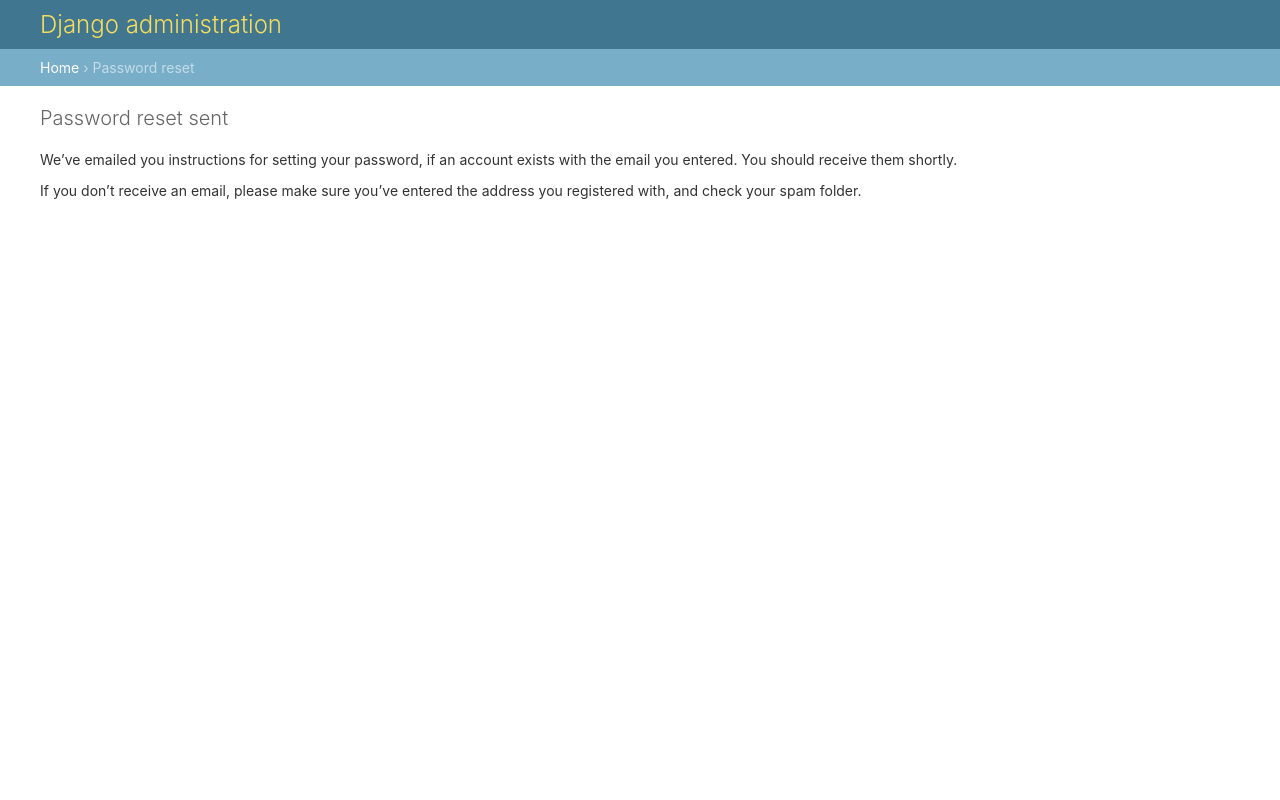
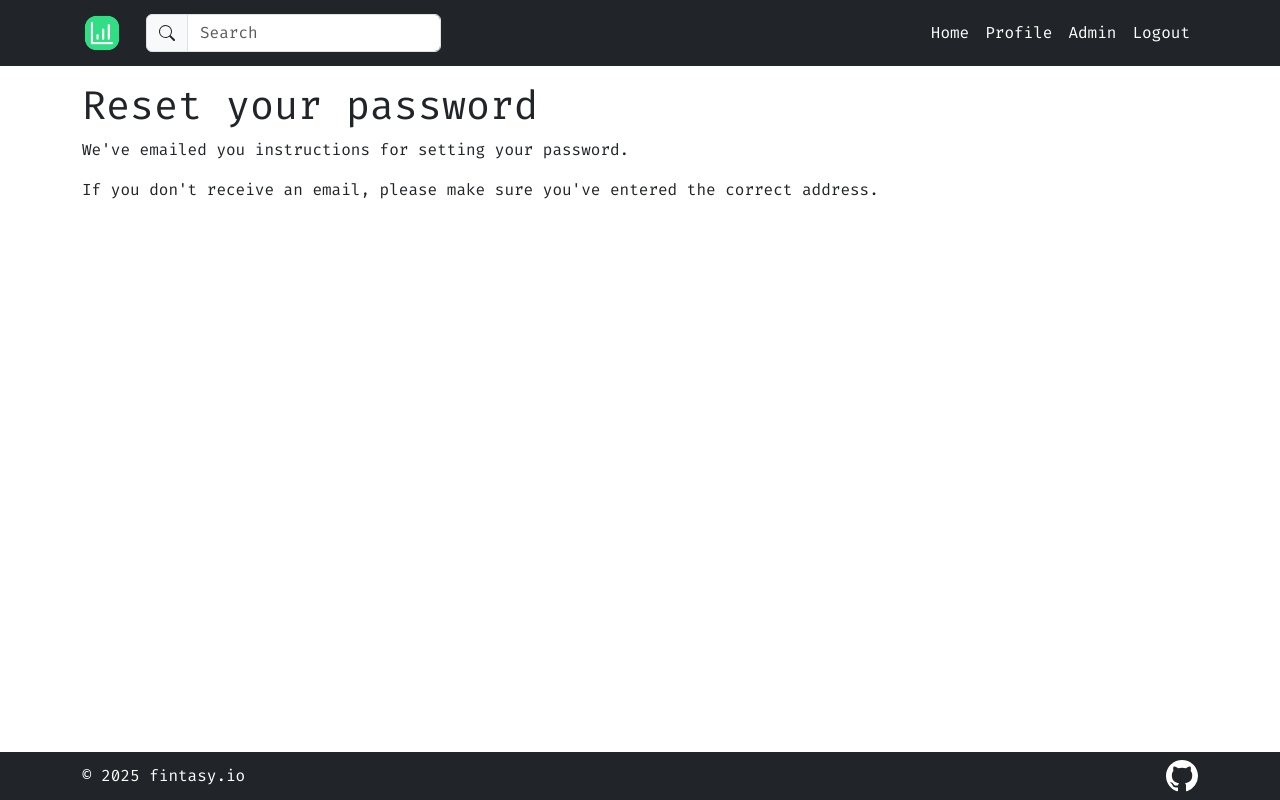
Before and after one commit to brianbianchi/portfolio, a Django app: a page that uses portfolio/urls.py in a window 1280 px wide. Run offline with Django 4.2, Linux system fonts and the light colour scheme; a user stored in the database is signed in; tables that the repository leaves empty hold one stand-in row (values such as "Sample post"); parts of the project's set-up code (start-up, migrations or seed data) failed here and were passed over.

Commit message:
reset password

```diff
--- a/core/settings.py
+++ b/core/settings.py
@@ -169,8 +169,10 @@ LOGIN_REDIRECT_URL = "/"
 LOGOUT_REDIRECT_URL = "/"
 
 # Email
+EMAIL_BACKEND = "django.core.mail.backends.smtp.EmailBackend"
 EMAIL_HOST = "smtp.gmail.com"
 EMAIL_PORT = 587  # or 25 for non-SSL connections
-EMAIL_USE_TLS = True  # if using SSL/TLS
+EMAIL_USE_TLS = True
 EMAIL_HOST_USER = os.getenv("EMAIL_HOST_USER")
 EMAIL_HOST_PASSWORD = os.getenv("EMAIL_HOST_PASSWORD")  # app password
+DEFAULT_FROM_EMAIL = os.getenv("EMAIL_HOST_USER")
--- a/portfolio/urls.py
+++ b/portfolio/urls.py
@@ -5,9 +5,10 @@ urlpatterns = [
     # core
     path("", core.home, name="home"),
     path("search", core.search, name="search"),
+    path("user/<name>/", user.user, name="user"),
+    # authentication
     path("register", user.register, name="register"),
     path("logout", user.logout_view, name="logout"),
-    path("user/<name>/", user.user, name="user"),
     # assets
     path("asset/<ticker>/", asset.asset, name="asset"),
     path("follow/<str:ticker>/<str:name>/", asset.follow_ticker, name="follow_ticker"),
--- a/templates/league/league.html
+++ b/templates/league/league.html
@@ -8,7 +8,7 @@
     <h3 class="mb-2">{{league.description}}</h3>
     <p class="mb-1">
         Created {{league.created|naturalday}} by
-        <a href="/user/{{league.author.username}}">{{league.author.username}}</a>.
+        <a href="{% url 'user' name=league.author.username %}">{{league.author.username}}</a>.
     </p>
 </div>
 
--- a/templates/registration/login.html
+++ b/templates/registration/login.html
@@ -4,7 +4,8 @@
 {% block content %}
 <form method="post">
   {% csrf_token %}{{form|crispy}}
-  <p>Don't have an account? Create one <a href="/register">Here</a>!</p>
+  <p>Don't have an account? Create one <a href="{% url 'register' %}">Here</a>!</p>
+  <p><a href="{% url 'password_reset' %}">Forgot your password?</a></p>
   <button type="submit" class="btn btn-success">Login</button>
 </form>
 {% endblock %}
--- /dev/null
+++ b/templates/registration/password_reset_complete.html
@@ -0,0 +1,6 @@
+{% extends 'shared/base.html' %}
+{% block title %}Password reset{% endblock %}
+{% block content %}
+<h1>Password changed</h1>
+<p>Your password has been successfully changed. Login <a href="{% url 'login' %}">here</a>.</p>
+{% endblock %}
--- /dev/null
+++ b/templates/registration/password_reset_done.html
@@ -0,0 +1,7 @@
+{% extends 'shared/base.html' %}
+{% block title %}Password reset email sent{% endblock %}
+{% block content %}
+<h1>Reset your password</h1>
+<p>We've emailed you instructions for setting your password.</p>
+<p>If you don't receive an email, please make sure you've entered the correct address.</p>
+{% endblock %}
--- /dev/null
+++ b/templates/registration/password_reset_email.html
@@ -0,0 +1,6 @@
+A password reset was requested for {{ user.get_username }} ({{ email }}) on fintasy.io.
+
+Click the following link to reset your password:
+{{ protocol }}://{{ domain }}{% url 'password_reset_confirm' uidb64=uid token=token %}
+
+If you didn't request this, please ignore this email.
--- a/templates/registration/register.html
+++ b/templates/registration/register.html
@@ -4,7 +4,7 @@
 {% block content %}
 <form method="post">
   {% csrf_token %}{{form|crispy}}
-  <p>Have an account? Login <a href="/login">Here</a>!</p>
+  <p>Have an account? Login <a href="{% url 'login' %}">here</a>.</p>
   <button type="submit" class="btn btn-success">Register</button>
 </form>
 {% endblock %}
--- a/templates/shared/base.html
+++ b/templates/shared/base.html
@@ -35,7 +35,7 @@
 <body>
   <nav class="navbar navbar-expand-lg navbar-dark bg-dark">
     <div class="container container-fluid">
-      <a href="/" class="navbar-brand align-items-center text-decoration-none">
+      <a href="{% url 'home' %}" class="navbar-brand align-items-center text-decoration-none">
         <img src="{% static 'images/icon.png' %}" class="bi me-2" width="40" aria-label="logo" />
       </a>
       <button class="navbar-toggler" type="button" data-bs-toggle="collapse" data-bs-target="#navbarSupportedContent"
@@ -62,26 +62,26 @@
 
         <ul class="navbar-nav ms-auto mb-2 mb-lg-0 d-flex">
           <li class="nav-item">
-            <a class="nav-link text-white" href="/">Home</a>
+            <a class="nav-link text-white" href="{% url 'home' %}">Home</a>
           </li>
           {% if user.is_authenticated %}
           <li class="nav-item">
-            <a class="nav-link text-white" href="/user/{{user.username}}">Profile</a>
+            <a class="nav-link text-white" href="{% url 'user' name=user.username %}">Profile</a>
           </li>
           {% if user.is_superuser %}
           <li class="nav-item">
-            <a class="nav-link text-white" href="/admin">Admin</a>
+            <a class="nav-link text-white" href="{% url 'admin' %}">Admin</a>
           </li>
           {% endif %}
           <li class="nav-item">
-            <a class="nav-link text-white" href="/logout">Logout</a>
+            <a class="nav-link text-white" href="{% url 'logout' %}">Logout</a>
           </li>
           {% else %}
           <li class="nav-item">
-            <a class="nav-link text-white" href="/login">Login</a>
+            <a class="nav-link text-white" href="{% url 'login' %}">Login</a>
           </li>
           <li class="nav-item">
-            <a class="nav-link text-white" href="/register">Register</a>
+            <a class="nav-link text-white" href="{% url 'register' %}">Register</a>
           </li>
           {% endif %}
         </ul>
```
Also changed, not shown: templates/registration/password_reset_confirm.html (added, +10 -0 lines), templates/registration/password_reset_form.html (added, +10 -0 lines).
